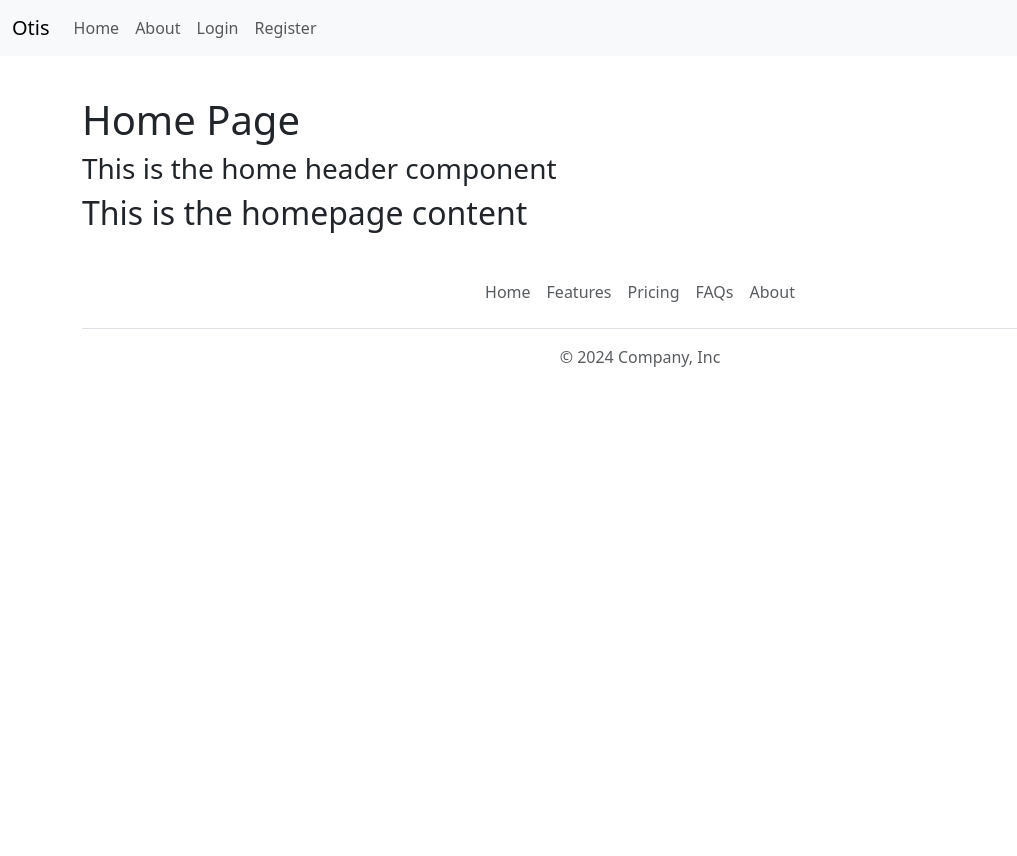
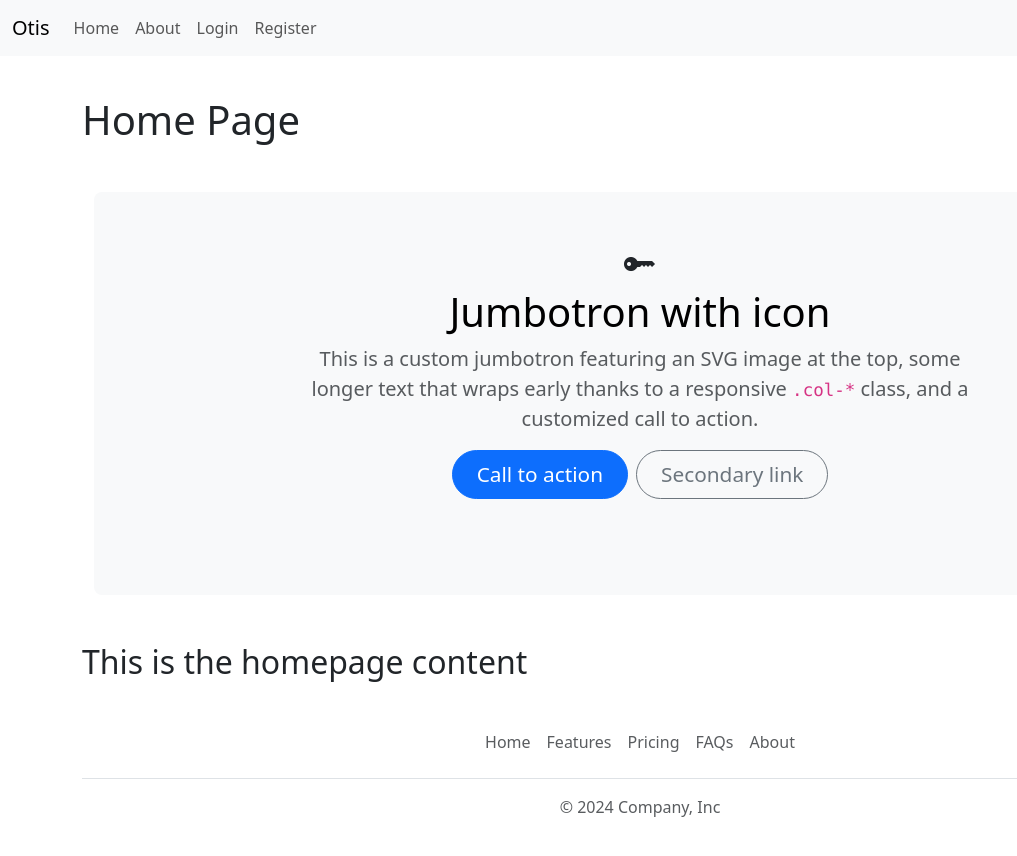
Before and after one commit to dtettarasar/otis-ai-frontend, a Vue app: page / in a window 1280 px wide. Shown: the top 856 px of the page, without its empty margins (0-1017 px from the left). Before the commit the page ends 800 px from the top, so only its background shows below. Built offline with nearby package versions, Linux system fonts and the light colour scheme; no server answers.

Commit message:
build the banner for the home

```diff
--- /dev/null
+++ b/src/components/general_content_components/HomeBanner.vue
@@ -0,0 +1,45 @@
+<script setup>
+
+import { ref, onMounted } from 'vue'
+
+// lifecycle hooks
+onMounted(() => {
+  console.log(`the home header component is now mounted`);
+})
+
+</script>
+
+<template>
+
+<div class="container my-5">
+
+  <div class="p-5 text-center bg-body-tertiary rounded-3">
+
+    <i class="main-icon bi bi-key-fill"></i>
+    <h1 class="text-body-emphasis">Jumbotron with icon</h1>
+    <p class="col-lg-8 mx-auto fs-5 text-muted">
+      This is a custom jumbotron featuring an SVG image at the top, some longer text that wraps early thanks to a responsive <code>.col-*</code> class, and a customized call to action.
+    </p>
+
+    <div class="d-inline-flex gap-2 mb-5">
+      <button class="d-inline-flex align-items-center btn btn-primary btn-lg px-4 rounded-pill" type="button">
+        Call to action
+      </button>
+      <button class="btn btn-outline-secondary btn-lg px-4 rounded-pill" type="button">
+        Secondary link
+      </button>
+    </div>
+
+  </div>
+
+</div>
+
+</template>
+
+<style>
+
+.main-icon {
+  font-size: 2rem;
+}
+
+</style>
--- a/src/components/general_content_components/HomeHeader.vue
+++ /dev/null
@@ -1,16 +0,0 @@
-<script setup>
-
-import { ref, onMounted } from 'vue'
-
-// lifecycle hooks
-onMounted(() => {
-  console.log(`the home header component is now mounted`);
-})
-
-</script>
-
-<template>
-
-    <h3>This is the home header component</h3>
-
-</template>
--- a/src/components/page_main_containers/HomeContent.vue
+++ b/src/components/page_main_containers/HomeContent.vue
@@ -1,12 +1,12 @@
 <script setup>
 
-    import HomeHeader from '../general_content_components/HomeHeader.vue';
+    import HomeBanner from '../general_content_components/HomeBanner.vue';
 
 </script>
 
 <template>
 
-    <HomeHeader></HomeHeader>
+    <HomeBanner></HomeBanner>
 
     <div>
         <h2>This is the homepage content</h2>
```
